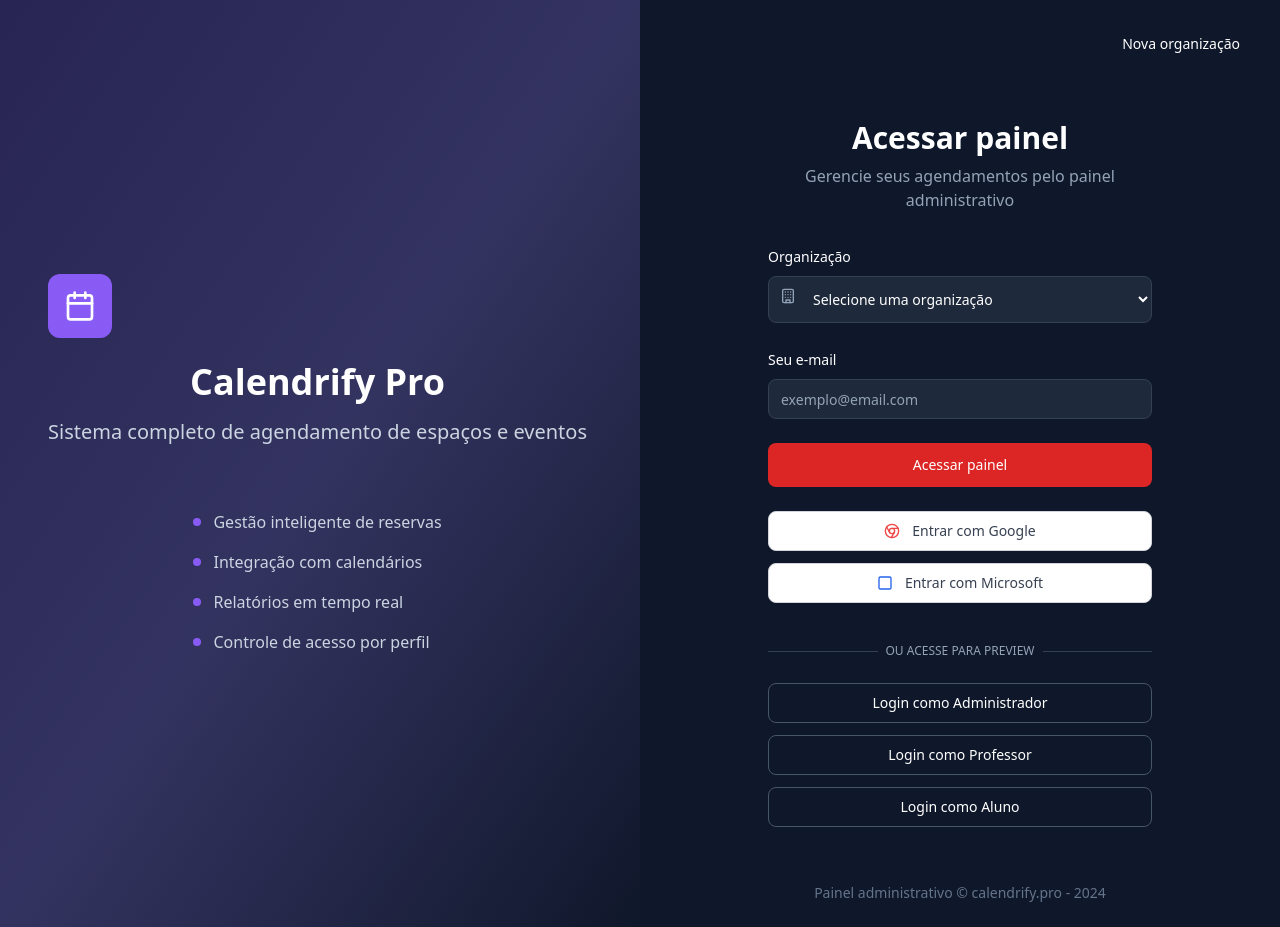
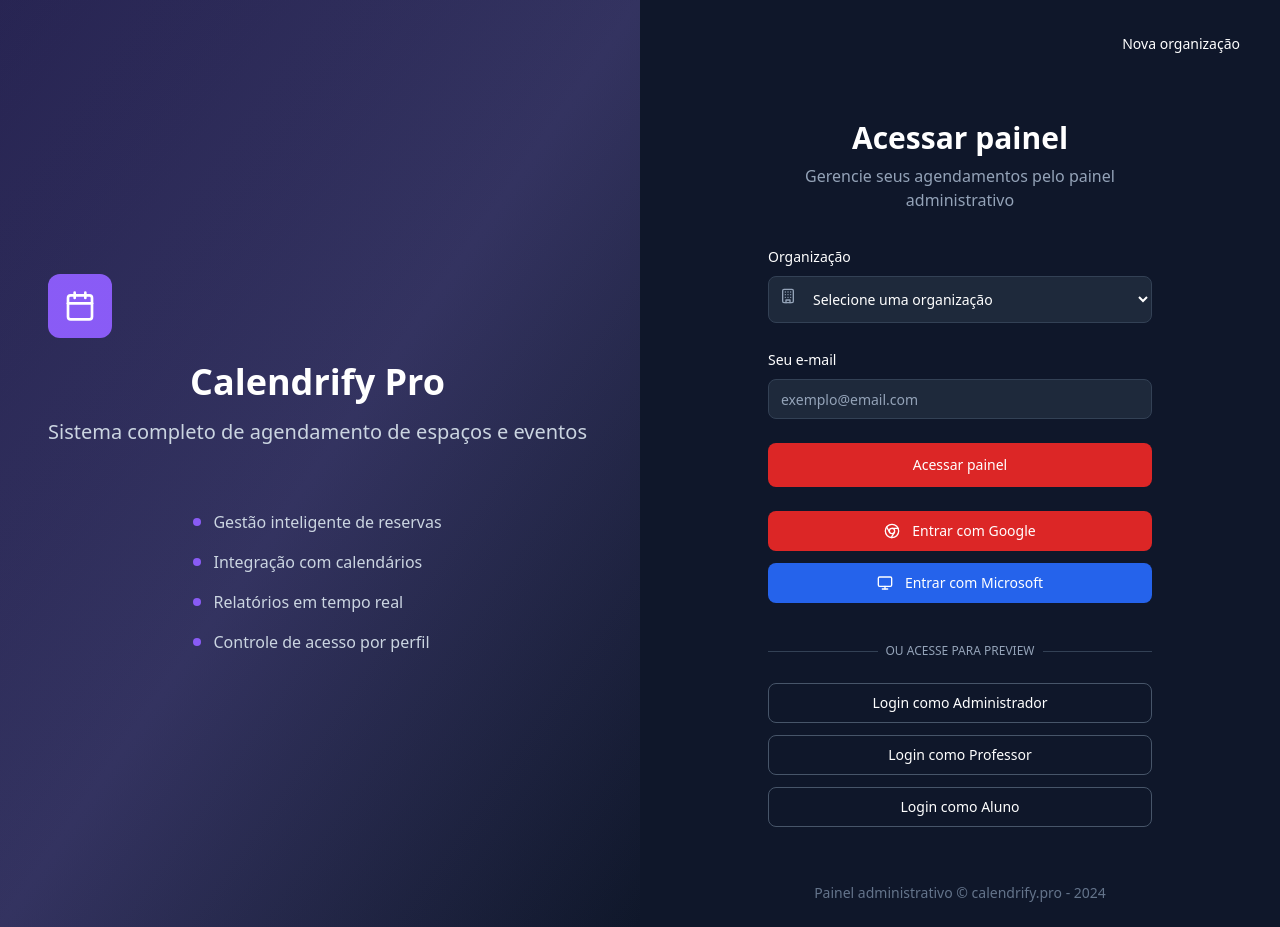
Before and after one commit to joaotelesk/calendrify-pro, a React (Vite) app: page / in a window 1280 px wide. Built offline with nearby package versions, Linux system fonts and the light colour scheme.

Commit message:
Refactor login buttons
Update login buttons to use provider identity colors and white icons. Use appropriate icons for Google and Microsoft.

```diff
--- a/src/components/LoginPage.tsx
+++ b/src/components/LoginPage.tsx
@@ -2,7 +2,7 @@ import { useState } from "react";
 import { Button } from "@/components/ui/button";
 import { Input } from "@/components/ui/input";
 import { Label } from "@/components/ui/label";
-import { Calendar, Building, Chrome, Square } from "lucide-react";
+import { Calendar, Building, Chrome, Monitor } from "lucide-react";
 
 interface LoginPageProps {
   onLogin: (userType: 'admin' | 'teacher' | 'student') => void;
@@ -115,18 +115,16 @@ export const LoginPage = ({ onLogin }: LoginPageProps) => {
 
               <div className="space-y-3 mt-6">
                 <Button
-                  variant="outline"
-                  className="w-full bg-white border-gray-300 text-gray-700 hover:bg-gray-50 py-3 rounded-lg transition-colors flex items-center justify-center gap-3 shadow-sm"
+                  className="w-full bg-red-600 hover:bg-red-700 text-white py-3 rounded-lg transition-colors flex items-center justify-center gap-3 border-0"
                 >
-                  <Chrome className="w-5 h-5 text-red-500" />
+                  <Chrome className="w-5 h-5 text-white" />
                   Entrar com Google
                 </Button>
 
                 <Button
-                  variant="outline"
-                  className="w-full bg-white border-gray-300 text-gray-700 hover:bg-gray-50 py-3 rounded-lg transition-colors flex items-center justify-center gap-3 shadow-sm"
+                  className="w-full bg-blue-600 hover:bg-blue-700 text-white py-3 rounded-lg transition-colors flex items-center justify-center gap-3 border-0"
                 >
-                  <Square className="w-5 h-5 text-blue-600" />
+                  <Monitor className="w-5 h-5 text-white" />
                   Entrar com Microsoft
                 </Button>
               </div>
```
